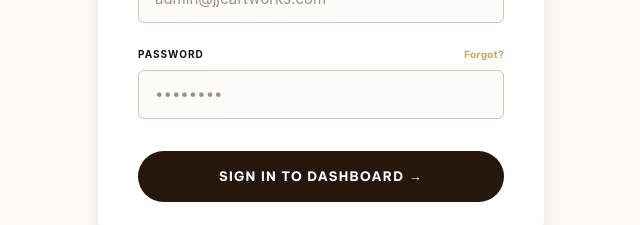
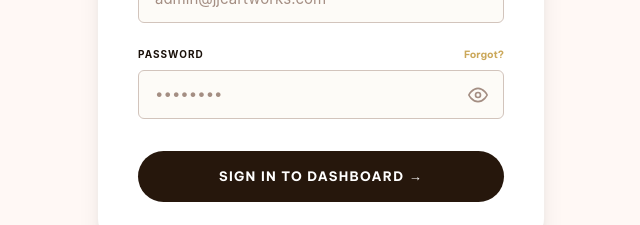
Before and after one commit to jsurya114/jjc-art-works, a React (Vite) app: page /admin/login in a window 1280 px wide. Shown: the part 386-611 px from the top of the page, without its empty margins (319-959 px from the left). Built offline with nearby package versions, Linux system fonts and the light colour scheme; no server answers; a web font is replaced by a local one.

Commit message:
Add show password toggle to admin login page

```diff
--- a/src/pages/admin/Login.jsx
+++ b/src/pages/admin/Login.jsx
@@ -9,6 +9,7 @@
   const { isAuthenticated } = useAuth();
   const [email, setEmail] = useState('');
   const [password, setPassword] = useState('');
+  const [showPassword, setShowPassword] = useState(false);
   const [error, setError] = useState('');
 
   if (isAuthenticated) {
@@ -74,14 +75,27 @@
               <label className="block text-[#1a110a] text-[10px] font-bold tracking-widest uppercase">PASSWORD</label>
               <a href="#" className="text-[#cba85a] text-[10px] font-bold hover:underline" style={{ fontFamily: "'Be Vietnam Pro', sans-serif" }}>Forgot?</a>
             </div>
+            <div className="relative">
               <input
-              type="password"
+                type={showPassword ? "text" : "password"}
                 required
                 value={password}
                 onChange={(e) => setPassword(e.target.value)}
                 placeholder="••••••••"
-              className="w-full bg-[#fdfbf7] border border-[#d2c4bc] py-3 px-4 rounded-md focus:outline-none focus:border-[#cba85a] text-[15px] transition-colors placeholder:text-[#a48e83]"
+                className="w-full bg-[#fdfbf7] border border-[#d2c4bc] py-3 pl-4 pr-12 rounded-md focus:outline-none focus:border-[#cba85a] text-[15px] transition-colors placeholder:text-[#a48e83]"
               />
+              <button
+                type="button"
+                onClick={() => setShowPassword(!showPassword)}
+                className="absolute inset-y-0 right-0 pr-4 flex items-center text-[#a48e83] hover:text-[#1a110a] transition-colors"
+              >
+                {showPassword ? (
+                  <svg xmlns="http://www.w3.org/2000/svg" width="20" height="20" viewBox="0 0 24 24" fill="none" stroke="currentColor" strokeWidth="2" strokeLinecap="round" strokeLinejoin="round"><path d="M17.94 17.94A10.07 10.07 0 0 1 12 20c-7 0-11-8-11-8a18.45 18.45 0 0 1 5.06-5.94M9.9 4.24A9.12 9.12 0 0 1 12 4c7 0 11 8 11 8a18.5 18.5 0 0 1-2.16 3.19m-6.72-1.07a3 3 0 1 1-4.24-4.24"></path><line x1="1" y1="1" x2="23" y2="23"></line></svg>
+                ) : (
+                  <svg xmlns="http://www.w3.org/2000/svg" width="20" height="20" viewBox="0 0 24 24" fill="none" stroke="currentColor" strokeWidth="2" strokeLinecap="round" strokeLinejoin="round"><path d="M1 12s4-8 11-8 11 8 11 8-4 8-11 8-11-8-11-8z"></path><circle cx="12" cy="12" r="3"></circle></svg>
+                )}
+              </button>
+            </div>
           </div>
 
           <button
```
Lines whose indentation alone changed are shown as unchanged.
